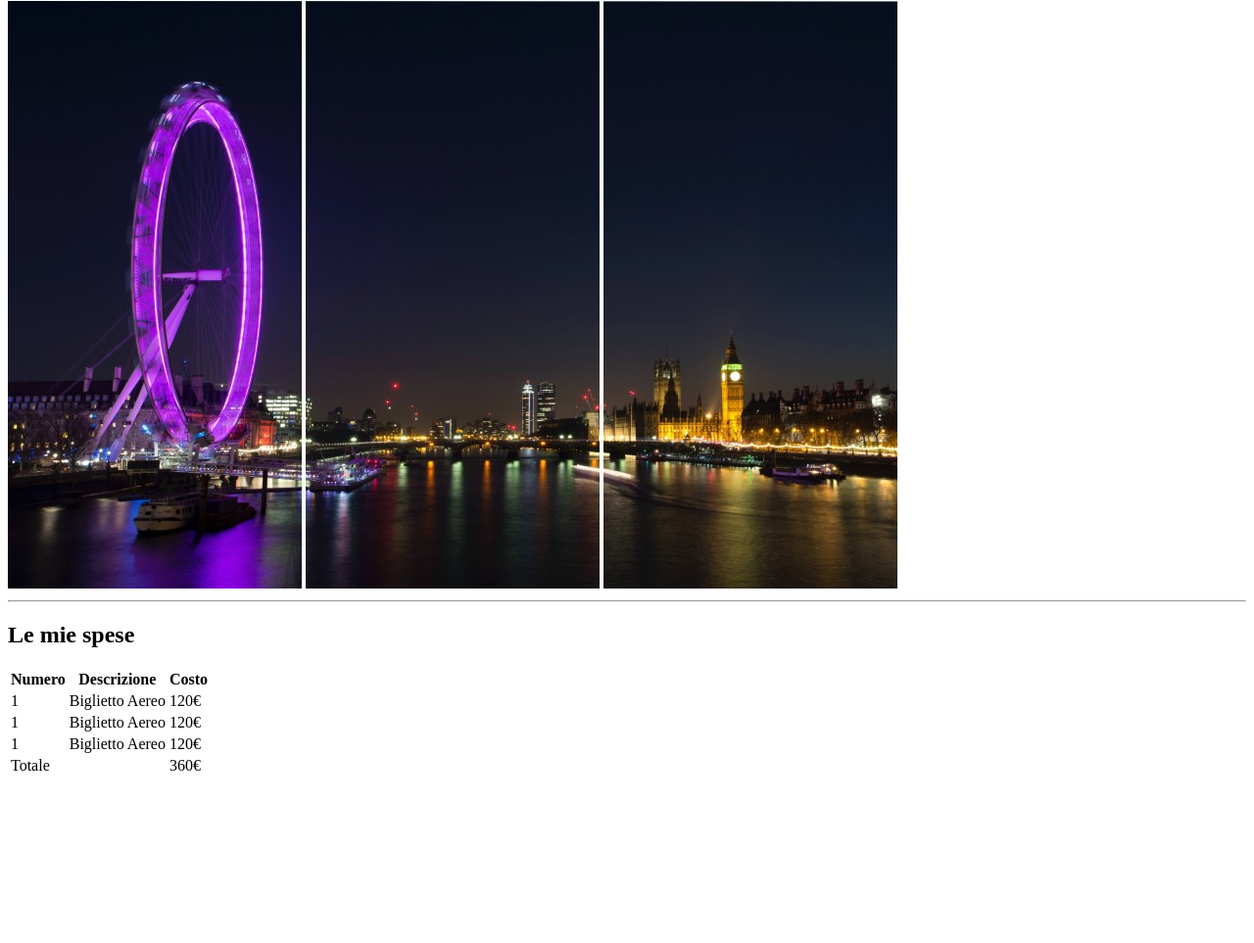
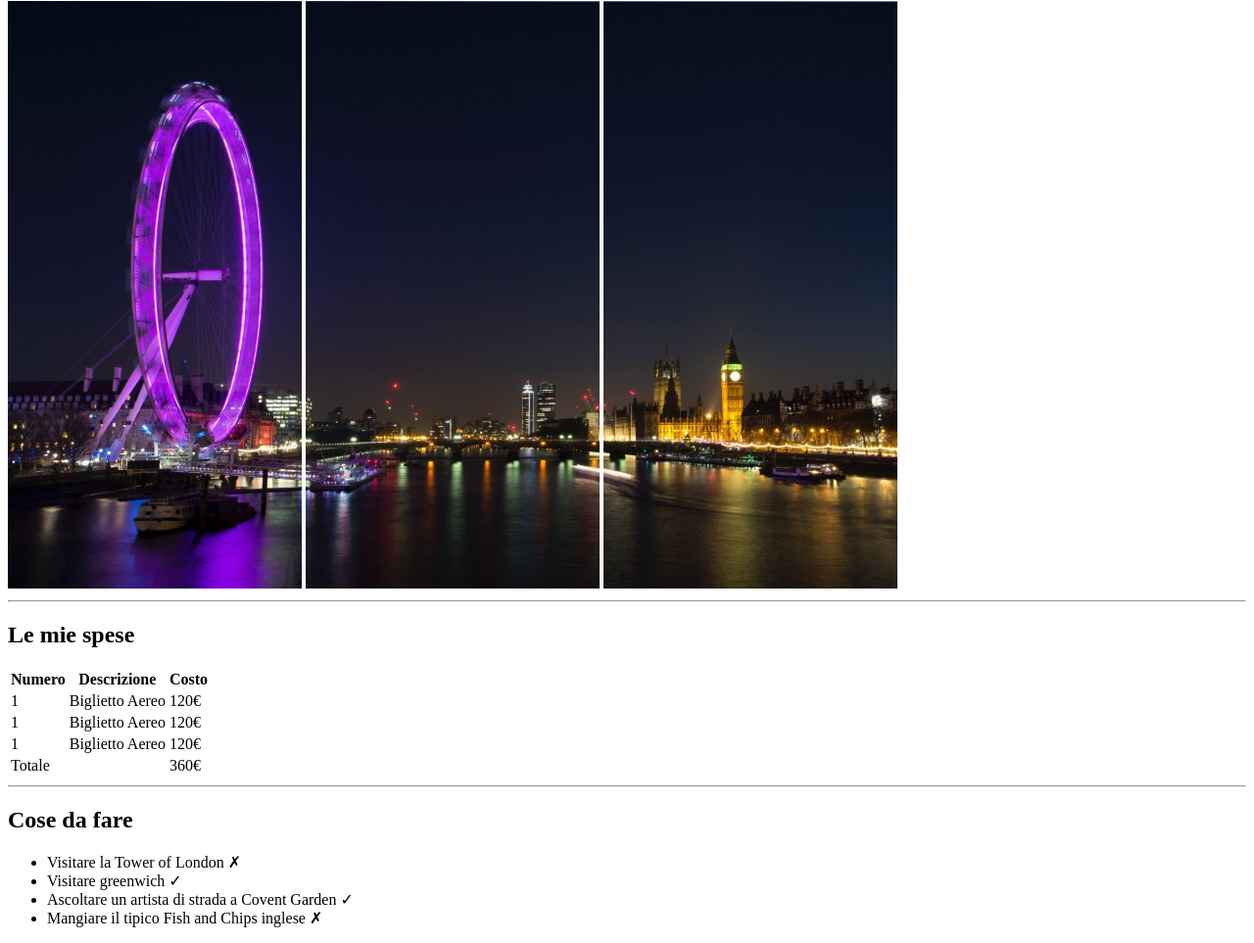
Before and after one commit to ginevrabotrugno/html-london-trip, a plain HTML site: page index.html in a window 1280 px wide. Shown: the part 79-1042 px from the top of the page at 98% size. Before the commit the page ends 881 px from the top, so only its background shows below. Drawn offline with Linux system fonts and the light colour scheme.

Commit message:
add second section

```diff
--- a/index.html
+++ b/index.html
@@ -56,9 +56,17 @@
             </table>
         </section>
 
+        <hr>
         <!-- cose da fare -->
         <section>
+            <h2>Cose da fare</h2>
 
+            <ul>
+                <li>Visitare la Tower of London &#x2717;</li>
+                <li>Visitare greenwich &#10003;</li>
+                <li>Ascoltare un artista di strada a Covent Garden &#10003;</li>
+                <li>Mangiare il tipico Fish and Chips inglese &#x2717;</li>
+            </ul>
         </section>
 
         <!-- info utili -->
```
